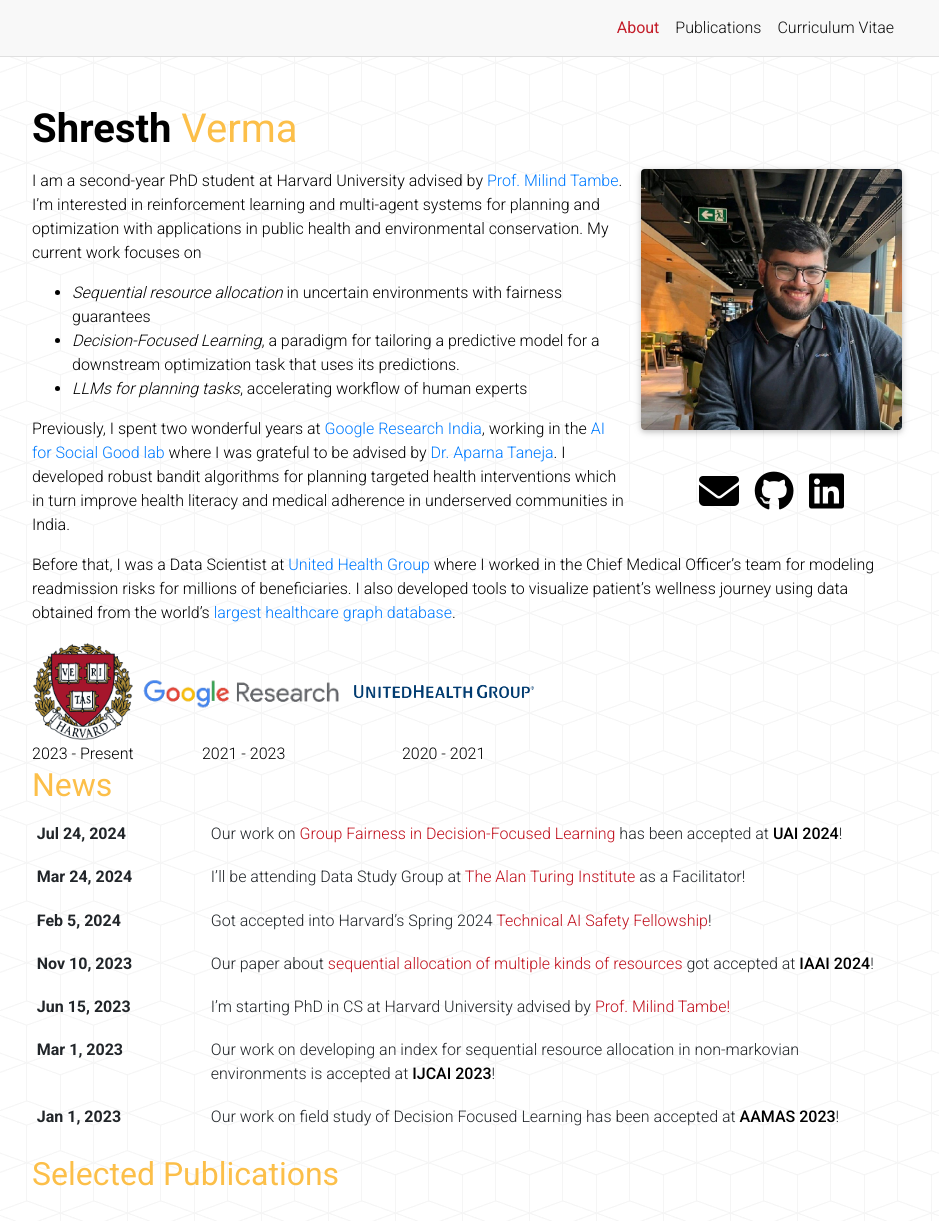
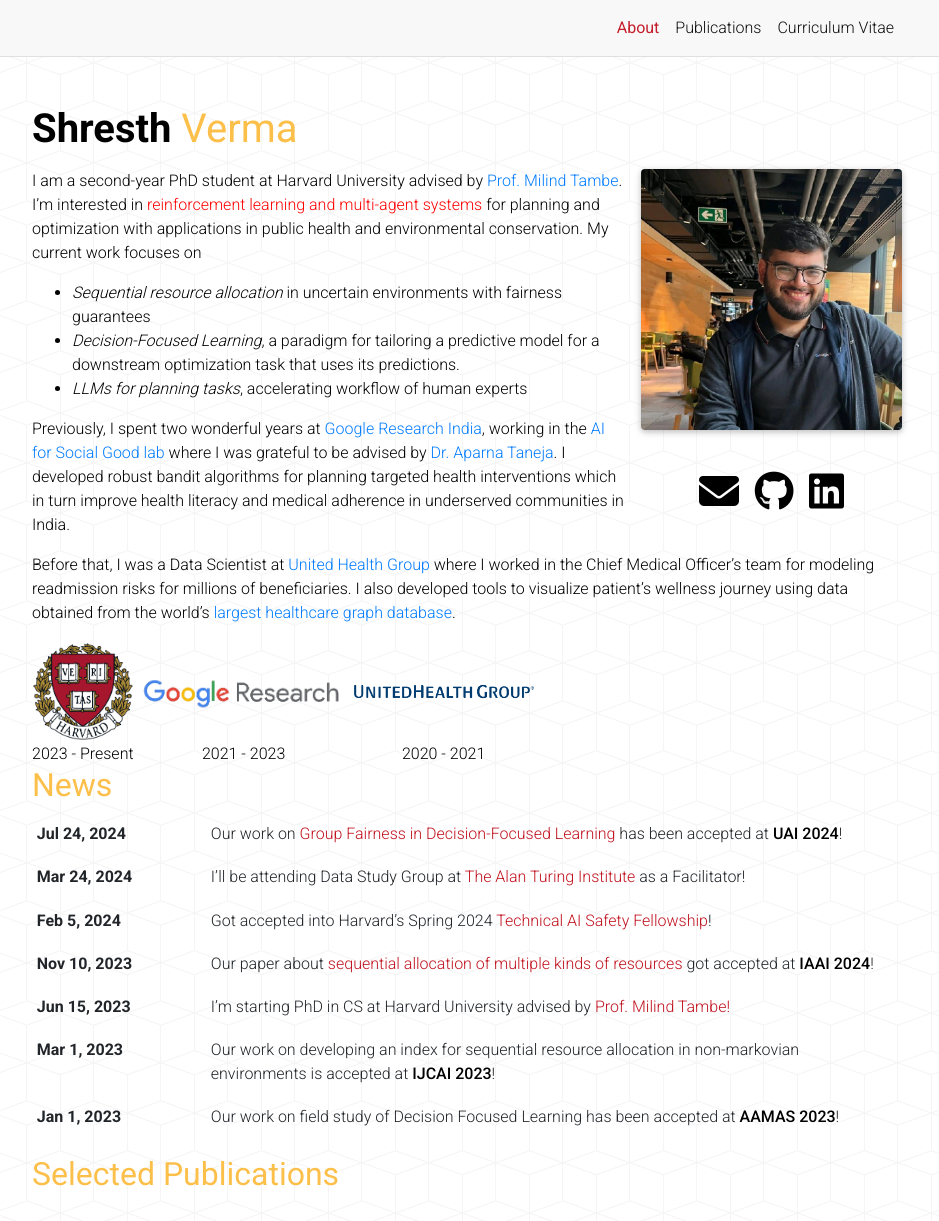
Before and after one commit to vermashresth/vermashresth.github.io, a Jekyll site: the page built from _pages/about.md, in a window 1280 px wide and 1395 px high, cut to the strip 0-1221 px from the top of the window. Shown: the whole strip, without its empty margins (173-1112 px from the left). Built offline with Jekyll 4.4.1, drawn with Linux system fonts in a browser that asks for light colours; full-size pictures stand in for the smaller copies a plugin makes; comment, search, counter and statistics services are not loaded; a style sheet for code colours, icons or effects is not loaded.

Commit message:
Update about.md

```diff
--- a/_pages/about.md
+++ b/_pages/about.md
@@ -14,7 +14,7 @@ latest_posts: true  # includes a list of the newest posts
 selected_papers: true # includes a list of papers marked as "selected={true}"
 social: true  # includes social icons at the bottom of the page
 ---
-I am a second-year PhD student at Harvard University advised by [Prof. Milind Tambe](https://teamcore.seas.harvard.edu/tambe). I'm interested in reinforcement learning and multi-agent systems for planning and optimization with applications in public health and environmental conservation. My current work focuses on
+I am a second-year PhD student at Harvard University advised by [Prof. Milind Tambe](https://teamcore.seas.harvard.edu/tambe). I'm interested in <span style="color: red;">reinforcement learning and multi-agent systems</span>  for planning and optimization with applications in public health and environmental conservation. My current work focuses on
 - _Sequential resource allocation_ in uncertain environments with fairness guarantees
 - _Decision-Focused Learning_, a paradigm for tailoring a predictive model for a downstream optimization task that uses its predictions.
 - _LLMs for planning tasks_, accelerating workflow of human experts
```
